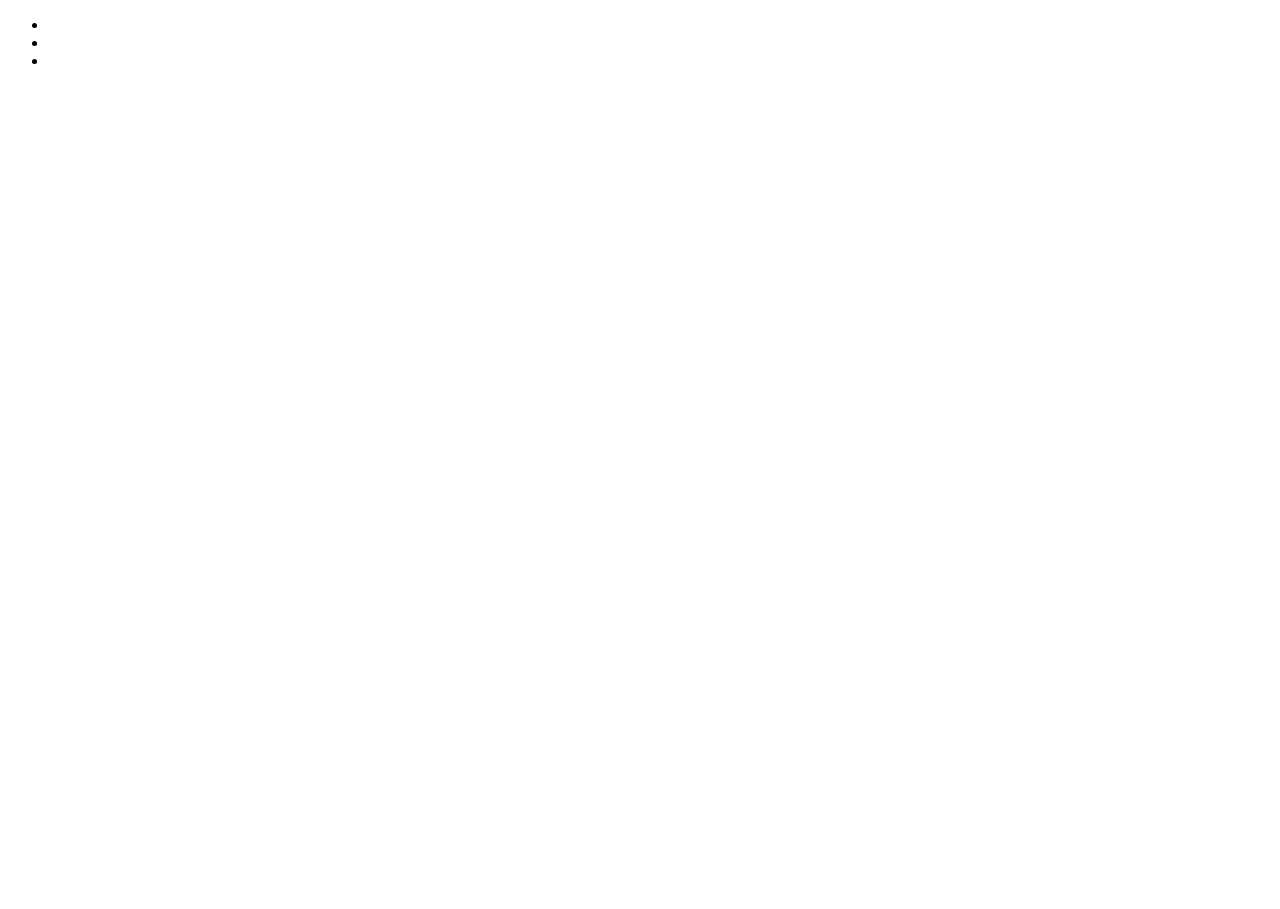
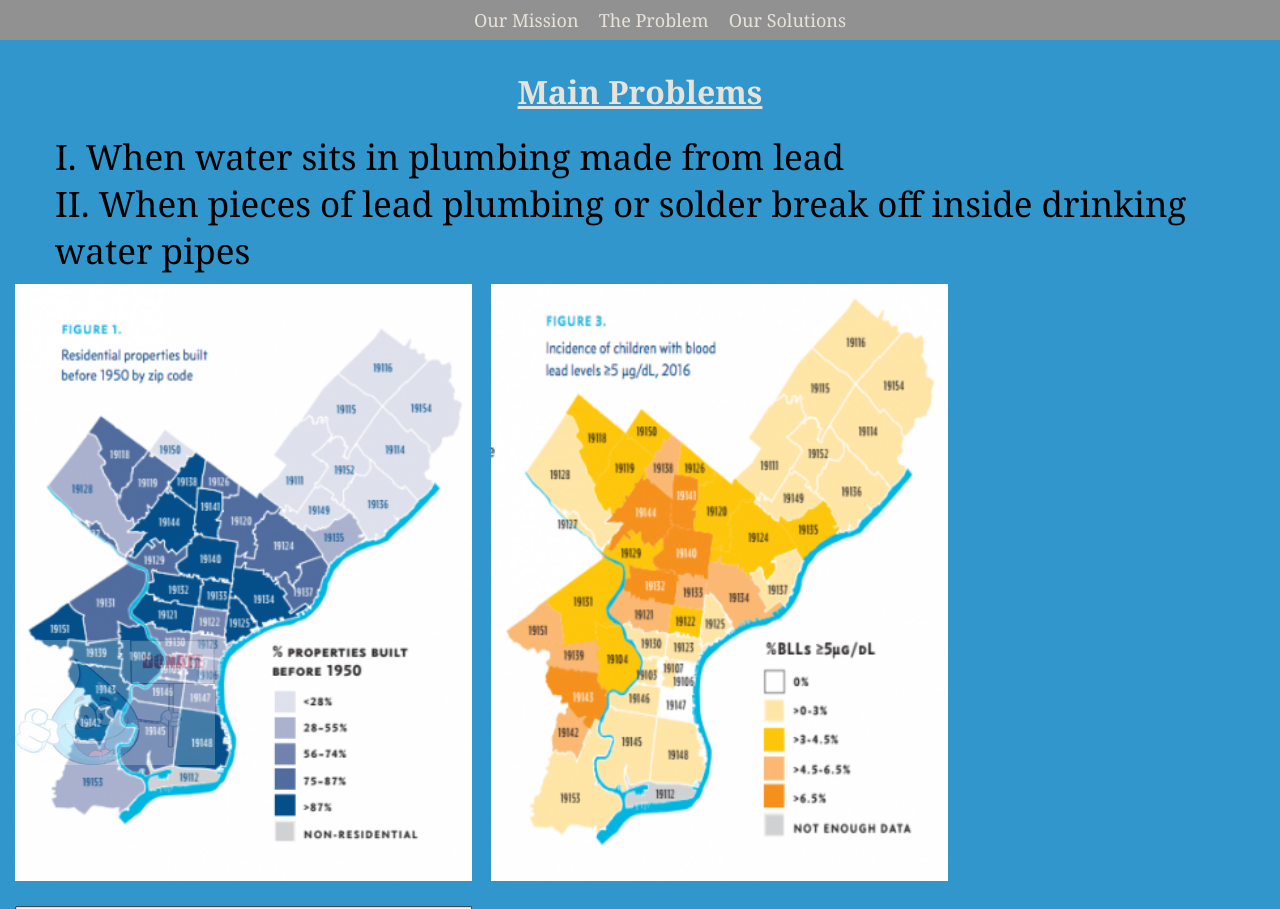
Before and after one commit to MurfMurphy/ProjectDay4, a plain HTML site: page problem.html in a window 1280 px wide. Shown: the top 909 px of the page. Before the commit the page ends 800 px from the top, so only its background shows below. Drawn offline with Linux system fonts and the light colour scheme.

Commit message:
Pictures closes #7

```diff
--- a/problem.css
+++ b/problem.css
@@ -0,0 +1,91 @@
+* {
+    margin: 0px;
+}
+body {
+    background-color: #3096CC;
+    margin-left: none;
+    margin-right: none;
+    margin-bottom: 150px;
+    font-family: Cambria, Cochin, Georgia, Times, 'Times New Roman', serif;
+}
+
+.title {
+    color: #E8E3DA;
+    text-align: center;
+    font: 40px;
+    padding-top: 30px;
+    text-decoration: underline;
+    padding-bottom: 20px;
+}
+
+img {
+    width: 457px;
+    height: 597px;
+    margin-left: 15px;
+    margin-bottom: 20px;
+}
+
+nav{
+    background-color: rgb(146, 145, 145);
+    background-size: auto;
+    width: auto;
+    text-align: center;
+}
+
+nav li {
+    display: inline-block;
+    padding: 8px;
+}
+
+nav li a{
+    text-decoration: none;
+    color: #E8E3DA;
+    font-size: 18px;
+
+}
+
+nav li a:hover{
+    border: 1px solid #E8E3DA;
+    font-size: 24px;
+}
+
+.donate a img{
+    width:200px;
+    height: 125px;
+    position: fixed;
+    top: 80%;
+    left: 0%;
+    opacity: .25;
+}
+
+.donate a img:hover{
+
+    opacity: 1
+}
+
+.hero {
+    width: 100%;
+    height: 300px;
+    padding: 20px 0px;
+}
+
+.problem {
+    float: left;
+    margin-right: 10px;
+    margin-bottom: 10px;
+    list-style-position: inside;
+}
+
+.problem ol li {
+    list-style-type: upper-roman;
+    font-size: 35px;
+    margin-left: 15px;
+}
+
+p {
+    float: left;
+    margin: 20px 15px;
+    color: #E8E3DA;
+    font-size: 20px;
+    font-family: Cambria, Cochin, Georgia, Times, 'Times New Roman', serif;
+}
--- a/problem.html
+++ b/problem.html
@@ -2,15 +2,50 @@
 <html>
     <head>
         <title>Problem</title>
+        <link rel="stylesheet" type="text/css" href="problem.css">
     </head>
+
     <body>
+
         <nav>
             <ul>
-                <li><a href="Landing_Page.html"></a></li>
-                <li><a href="problem.html"></a></li>
-                <li><a href="solution.html"></a></li>
+                <li><a href="index.html">Our Mission</a></li>
+                <li><a href="problem.html">The Problem</a></li>
+                <li><a href="solution.html">Our Solutions</a></li>
             </ul>
         </nav>
 
+        <h1 class="title">Main Problems</h1>
+
+        <div class="problem">
+            <ol>
+                <li>When water sits in plumbing made from lead</li>
+                <li>When pieces of lead plumbing or solder break off inside drinking water pipes</li>
+            </ol>
+        </div>
+
+        <div class="pics">
+
+            <a href="http://planphilly.com/articles/2017/07/17/philadelphia-s-building-boom-gives-rise-to-another-hidden-lead-risk" target="_blank"><img src="residential.png"></a>
+
+            <a href="http://planphilly.com/articles/2017/07/17/philadelphia-s-building-boom-gives-rise-to-another-hidden-lead-risk" target="_blank"><img src="child.png"></a>
+
+            <a href="https://www.nbcnews.com/storyline/flint-water-crisis/philadelphia-testing-its-drinking-water-correctly-n521036" target="_blank"><img src="lead.jpg"></a>
+
+        </div><hr>
+
+        <p>Customers are responsible for all home plumbing, and the Philadelphia Water Department cannot control what plumbing materials are used beyond the City’s water main. Homes built before 1950 may have a service line, the pipe connecting home plumbing to the water main in the street, made from lead. Copper pipes inside homes may also be joined by solder containing lead, and older brass pipes, faucets, fittings and valves may have some lead.
+        </p>
+
+        <p>While the Philadelphia Water Department treats water to make it safer for homes with lead plumbing, there is always a risk of lead getting into water when you have lead in your plumbing.
+        </p>
+
+        <p>It is important for customers to check their home for lead plumbing and take steps to ensure safe water if lead is discovered. Whether your home has lead plumbing or not, there are some simple steps you can take to make sure you’re getting the cleanest, freshest water possible.
+        </p>
+
+        <div class='donate'>
+            <a href='https://www.charitywater.org/donate'><img src='donate.jpg'></a>
+        </div>
+
     </body>
 </html>
```
Also changed, not shown: child.png (added), lead.jpg (added), residential.png (added).
